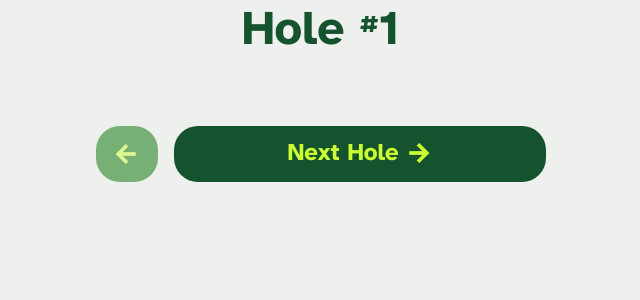
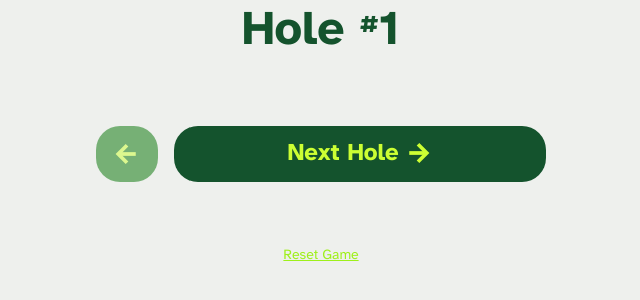
Before and after one commit to speiffer829/golf-scorecard, a SvelteKit app: page /game in a window 1280 px wide. Shown: the top 300 px of the page, without its empty margins (319-959 px from the left). Built offline with nearby package versions, Linux system fonts and the light colour scheme.

Commit message:
reset during game

```diff
--- a/src/routes/game/+page.svelte
+++ b/src/routes/game/+page.svelte
@@ -4,6 +4,7 @@
 	import { goto } from '$app/navigation';
 	import PlayerScoreBox from './PlayerScoreBox.svelte';
 	import { fly } from 'svelte/transition';
+	import Dialog from '$lib/components/Dialog.svelte';
 
 	// $effect(() => {
 	// 	if (game.players.length === 0) {
@@ -16,6 +17,13 @@
 	$effect(() => {
 		game.setCurrentHole(page.url.searchParams.get('hole') || '1');
 	});
+
+	let resetDialogOpen: HTMLDialogElement = $state()!;
+
+	function resetGame() {
+		game.resetGame();
+		goto('/');
+	}
 </script>
 
 {#key game.currentHole}
@@ -67,3 +75,19 @@
 		<a href="/final" class="btn w-full text-2xl">Finish Game</a>
 	{/if}
 </div>
+
+<div class="mt-16 flex justify-center gap-4">
+	<button class="text-sm text-green-200 underline" onclick={() => resetDialogOpen.showModal()}
+		>Reset Game</button
+	>
+</div>
+
+<Dialog bind:dialog={resetDialogOpen}>
+	<p>Are you sure you want to reset the game?</p>
+	<div class="mt-7 flex gap-4">
+		<button class="btn w-full bg-red-200 text-red-900" onclick={() => resetDialogOpen.close()}
+			>Cancel</button
+		>
+		<button class="btn w-full" onclick={resetGame}>Reset Game</button>
+	</div>
+</Dialog>
```
